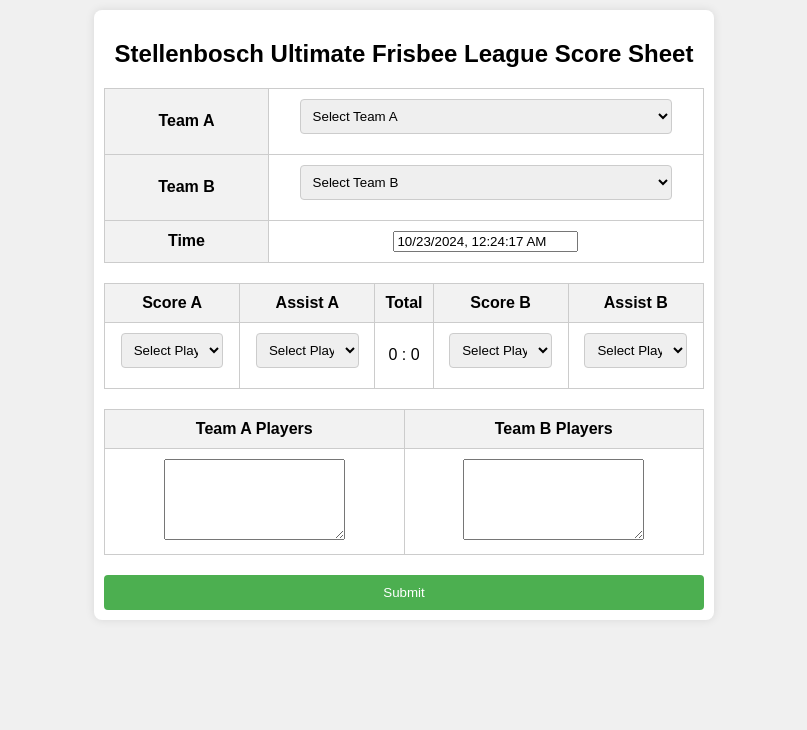
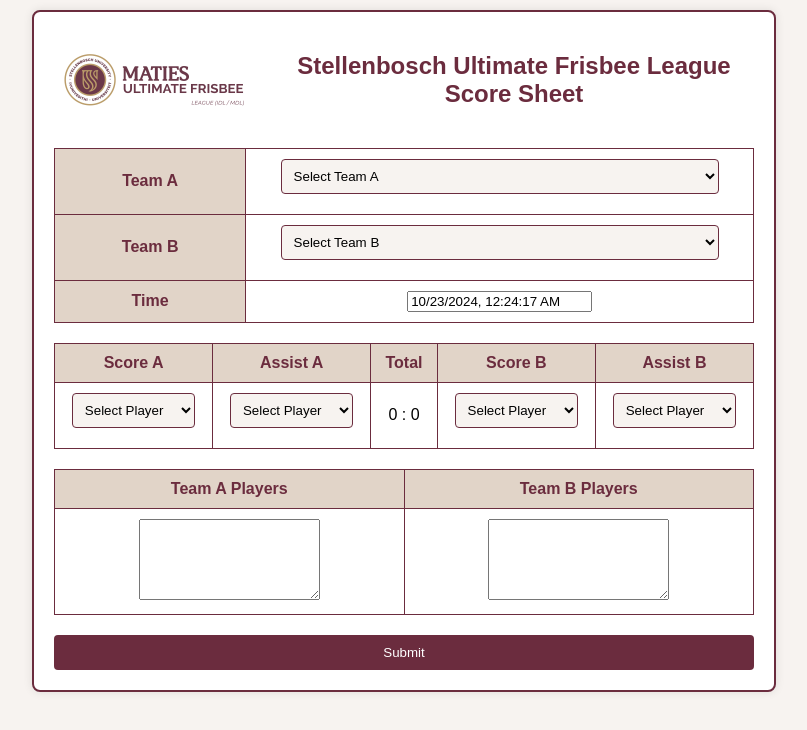
Before and after one commit to RenierDuminy/MDL-scoring-, a plain HTML site: page index.html in a window 1280 px wide. Shown: the whole page, without its empty margins (236-1043 px from the left). Drawn offline with Linux system fonts and the light colour scheme; no server answers.

Commit message:
Stellenbosch theme

```diff
--- a/index.html
+++ b/index.html
@@ -7,20 +7,32 @@
   <style>
     body {
       font-family: Arial, sans-serif;
-      background-color: #f0f0f0;
+      background-color: #f7f3f0;
       margin: 0;
       padding: 10px;
     }
     .form-container {
       background-color: #ffffff;
-      padding: 10px;
+      padding: 20px;
       border-radius: 8px;
       box-shadow: 0 0 10px rgba(0, 0, 0, 0.1);
-      max-width: 600px;
+      max-width: 700px;
       margin: auto;
+      border: 2px solid #6b2c3e;
+    }
+    .logo-title-container {
+      display: flex;
+      align-items: center;
+      justify-content: center;
+      margin-bottom: 20px;
+    }
+    .logo {
+      height: 80px;
+      margin-right: 20px;
     }
     h2 {
       text-align: center;
+      color: #6b2c3e;
     }
     table {
       width: 100%;
@@ -28,41 +40,47 @@
       margin-bottom: 20px;
     }
     th, td {
-      border: 1px solid #ccc;
+      border: 1px solid #6b2c3e;
       padding: 10px;
       text-align: center;
+      background-color: #ffffff;
     }
     th {
-      background-color: #f2f2f2;
+      background-color: #e1d4c8;
+      color: #6b2c3e;
     }
     select {
       width: 90%;
       padding: 8px;
       margin-bottom: 10px;
-      border: 1px solid #ccc;
+      border: 1px solid #6b2c3e;
       border-radius: 4px;
+      background-color: #f7f3f0;
     }
     input[type="button"] {
       width: 100%;
       padding: 10px;
-      background-color: #4CAF50;
+      background-color: #6b2c3e;
       color: white;
       border: none;
       border-radius: 4px;
       cursor: pointer;
     }
     input[type="button"]:hover {
-      background-color: #45a049;
+      background-color: #5a2435;
     }
     .locked {
-      background-color: #a9a9a9;
+      background-color: #ffffff;
       pointer-events: none;
     }
   </style>
 </head>
 <body>
   <div class="form-container">
-    <h2>Stellenbosch Ultimate Frisbee League Score Sheet</h2>
+    <div class="logo-title-container">
+      <img src="SU Comm - Portfolio Logo.jpg" alt="Stellenbosch University Logo" class="logo">
+      <h2>Stellenbosch Ultimate Frisbee League Score Sheet</h2>
+    </div>
     <form id="scoreForm">
       <!-- Description Table -->
       <table>
```
